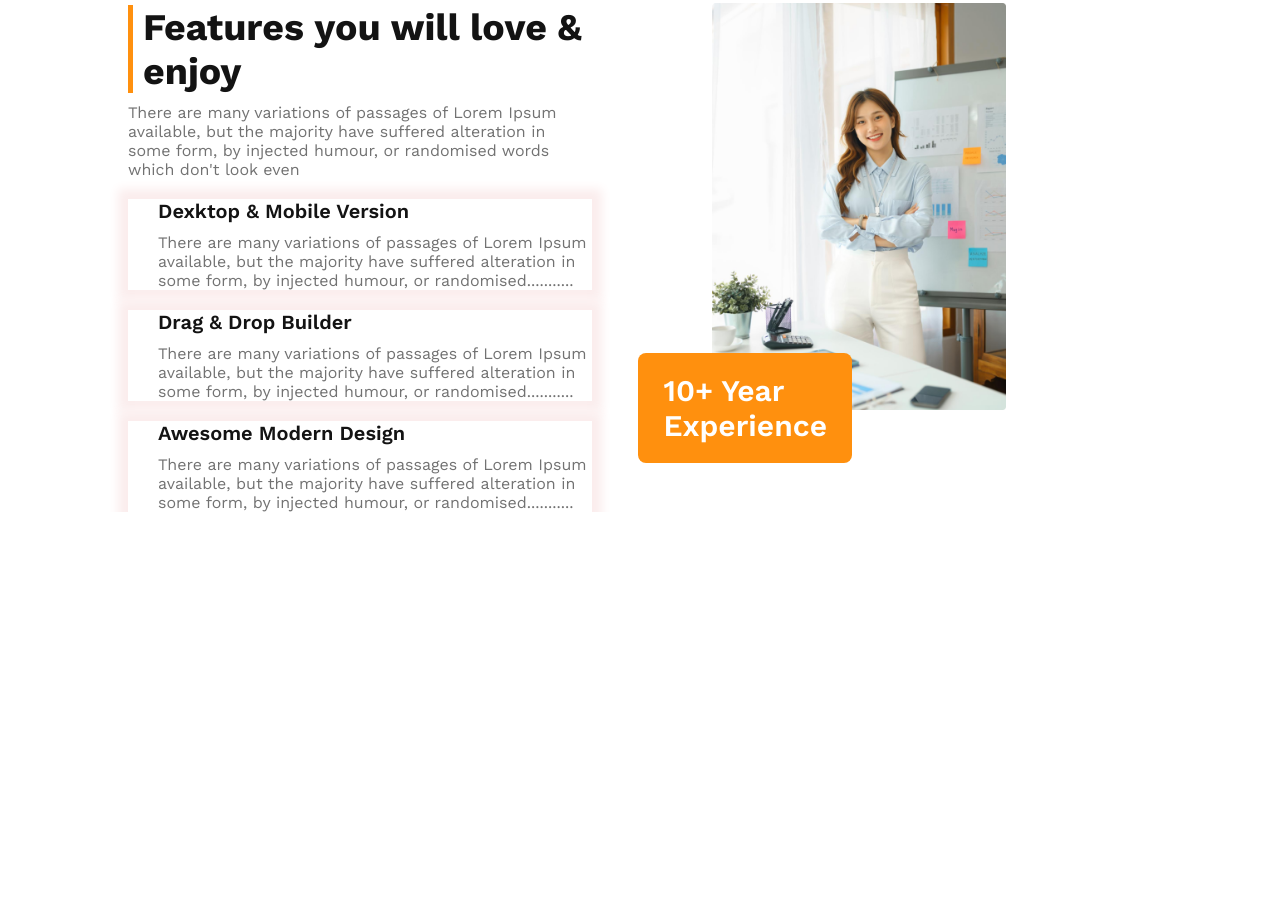
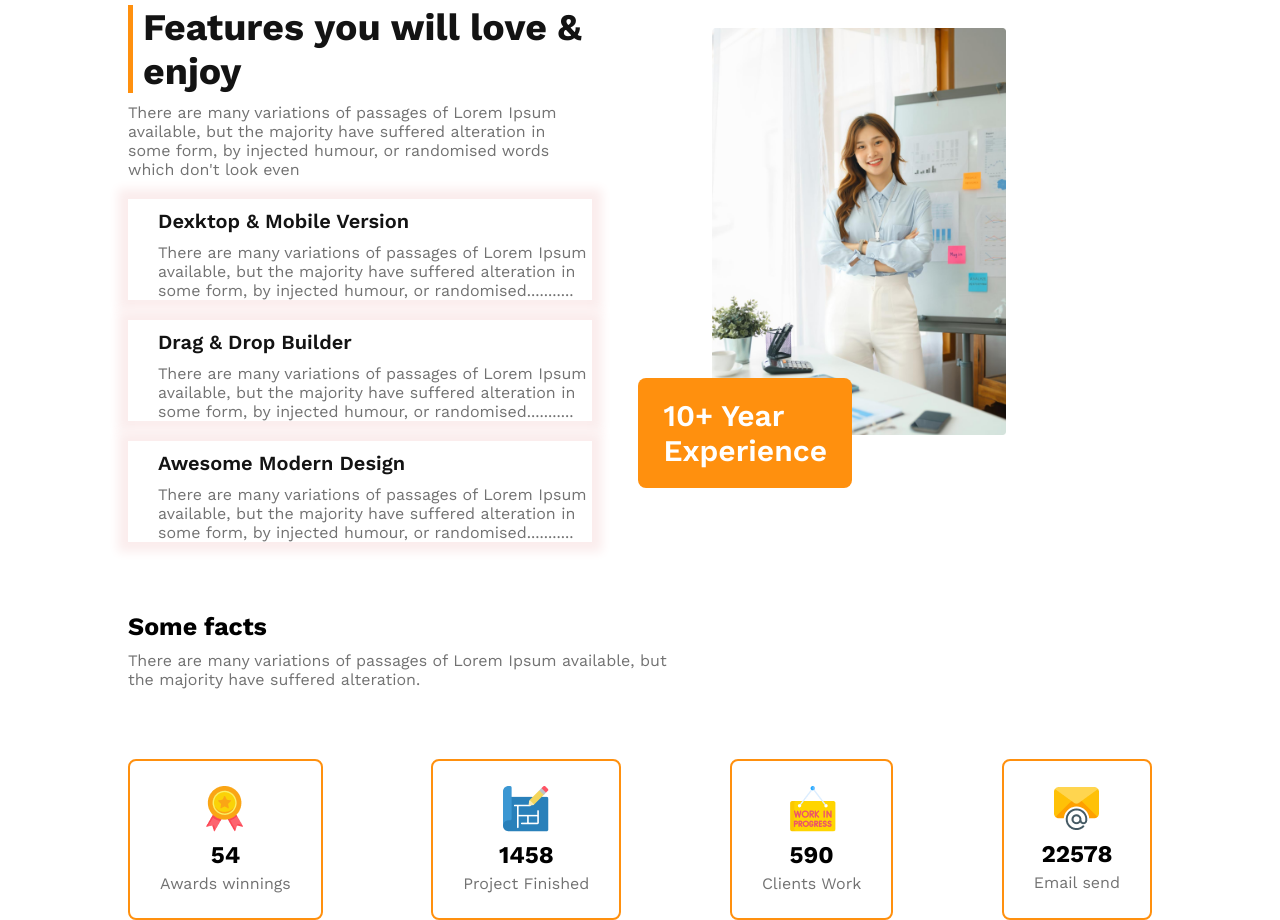
Before and after one commit to ShahanulIslam/architect, a plain HTML site: page index.html in a window 1280 px wide. Shown: the part 1707-2627 px from the top of the page. Before the commit the page ends 2219 px from the top, so only its background shows below. Drawn offline with nearby package versions, Linux system fonts and the light colour scheme.

Commit message:
fact-sec

```diff
--- a/index.html
+++ b/index.html
@@ -96,5 +96,36 @@
                 </div>
             </div>
         </section>
+        <!--------------------
+        -----Facts Section----
+        ---------------------->
+        <div class="facts">
+                <div class="facts-text">
+                    <h2 class="facts-title">Some facts</h2>
+                    <p class="sub-title mb">There are many variations of passages of Lorem Ipsum available, but <br> the majority have suffered alteration.</p>
+                </div>
+                <div class="facts-items">
+                    <div class="facts-item">
+                        <img src="./images/icons/ribon.png" alt="">
+                        <h2 class="number">54</h2>
+                        <p class="types">Awards winnings </p>
+                    </div>
+                    <div class="facts-item">
+                        <img src="./images/icons/projects.png" alt="">
+                        <h2 class="number">1458</h2>
+                        <p class="types">Project Finished</p>
+                    </div>
+                    <div class="facts-item">
+                        <img src="./images/icons/customers.png" alt="">
+                        <h2 class="number">590</h2>
+                        <p class="types">Clients Work</p>
+                    </div>
+                    <div class="facts-item">
+                        <img src="./images/icons/email.png" alt="">
+                        <h2 class="number">22578</h2>
+                        <p class="types">Email send </p>
+                    </div>
+                </div>
+        </div>
 </body>
 </html>
--- a/style/style.css
+++ b/style/style.css
@@ -100,6 +100,7 @@
     font-weight: 400;
     color:rgba(114, 114, 114, 1);
     margin-top:10px;
+    margin-bottom: 20px;
 }
 .feature-img{
     display: grid;
@@ -122,6 +123,7 @@
     font-size: 20px;
     font-weight: 600;
     color: rgba(19, 19, 19, 1);
+    padding-top: 10px;
 }
 .article{
     padding-left: 30px;
@@ -139,11 +141,45 @@
     font-size: 30px;
     font-weight: 600;
 }
+/* Facts style */
+.facts{
+    width: 80%;
+    margin: 0 auto;
+    padding-top: 50px;
+}
+.mb{
+    margin-bottom: 70px;
+}
+.facts-title{
+    font-size: 25px;
+    font-weight: 700;
+}
+.facts-items{
+    display: flex;
+    justify-content: space-between;
+}
+.facts-item{
+    padding: 25px 30px;
+    border: 2px solid #FF900E;
+    border-radius: 8px;
+    text-align: center;
+}
+.number{
+    padding: 5px 0;
+}
+.types{
+    color: rgba(114, 114, 114, 1);
+}
+.facts-item:hover{
+    color: #ff900e;
+    background: #e9aeaedd;
+}
 /* Responsive */
 /* mobile device */
 @media only screen and (max-width:576px) {
-    .navbar , .banner , .container{
+    .navbar , .banner , .container , .facts-items{
         flex-direction: column;
+        gap: 10px;
     }
     .nav-item ul{
         flex-direction: column;
@@ -159,11 +195,14 @@
         flex-direction: column;
     }
     .feature-img img , .img-part img{
-           width: 100%;
-            padding-top: 10px;
+        width: 100%;
+        padding-top: 10px;
     }
     .btn-experience{
         margin-top: -200px;
         margin-left: 500px;
     }
+    .facts{
+        margin-top: 170px;
+    }
 }
```
